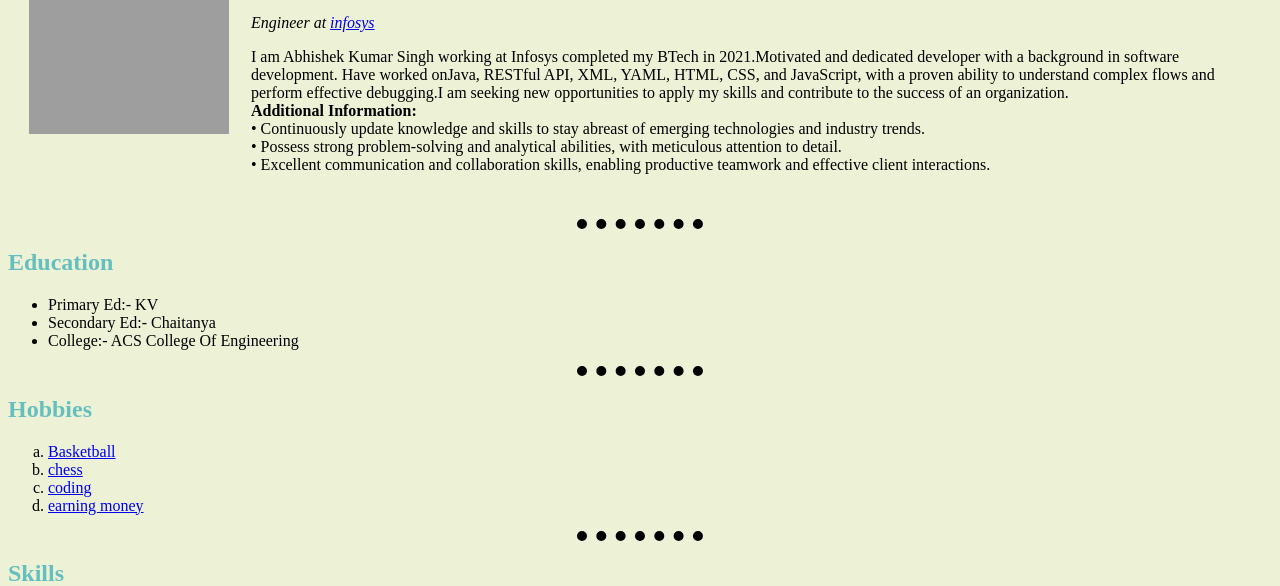
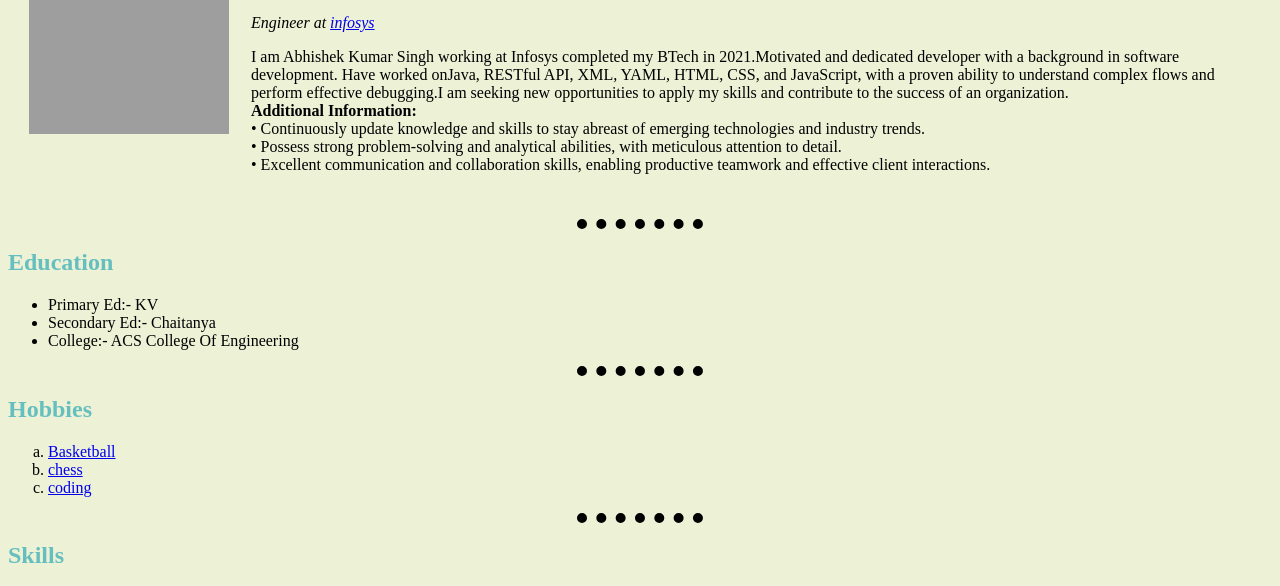
Before and after one commit to Abhishekh202/CV, a plain HTML site: page index.html in a window 1280 px wide. Shown: the part 147-733 px from the top of the page. Drawn offline with Linux system fonts and the light colour scheme; grey boxes are pictures that could not be loaded.

Commit message:
Update index.html

```diff
--- a/index.html
+++ b/index.html
@@ -37,7 +37,6 @@
             <li><a href="https://en.wikipedia.org/wiki/Basketball">Basketball</a> </li>
             <li><a href="https://en.wikipedia.org/wiki/Chess">chess</a></li>
             <li><a href="https://en.wikipedia.org/wiki/Coding">coding</a> </li>
-            <li><a href="https://homework-india.com/?gclid=CjwKCAiAmJGgBhAZEiwA1JZolvBT5CvBT32FG_GQ0J6zn131_LuKc47XW9cxm-M6u3tJP_XcpTxYqhoCj0QQAvD_BwE">earning money</a> </li>
         </ol>
         <hr>
         <h2>Skills</h2>
```
